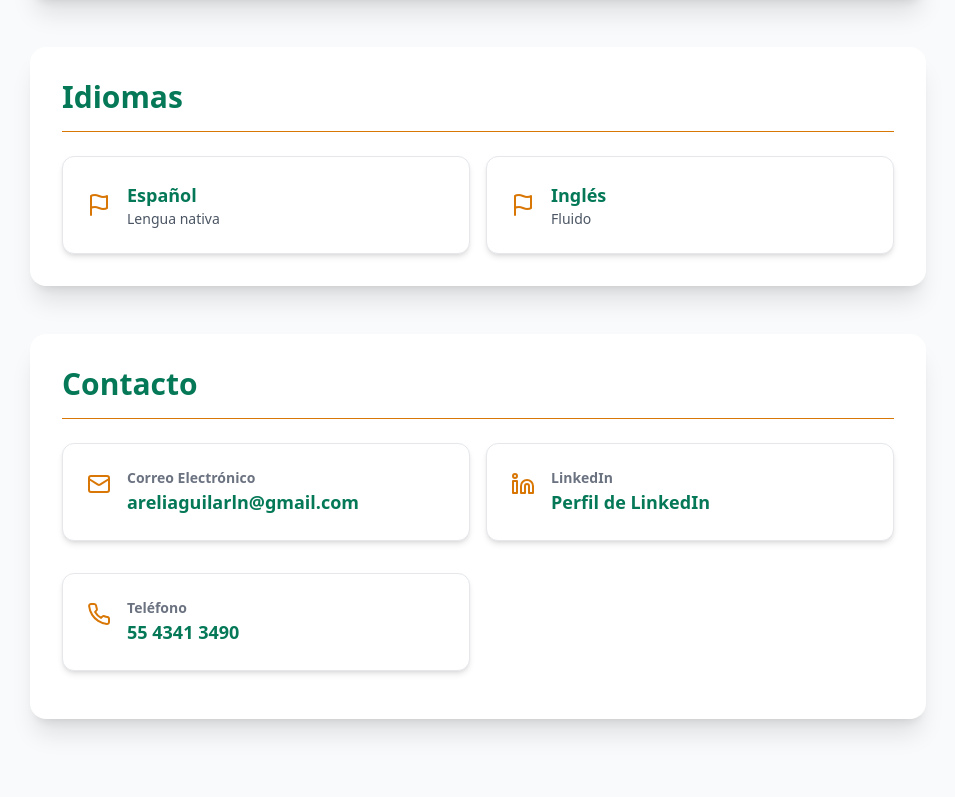
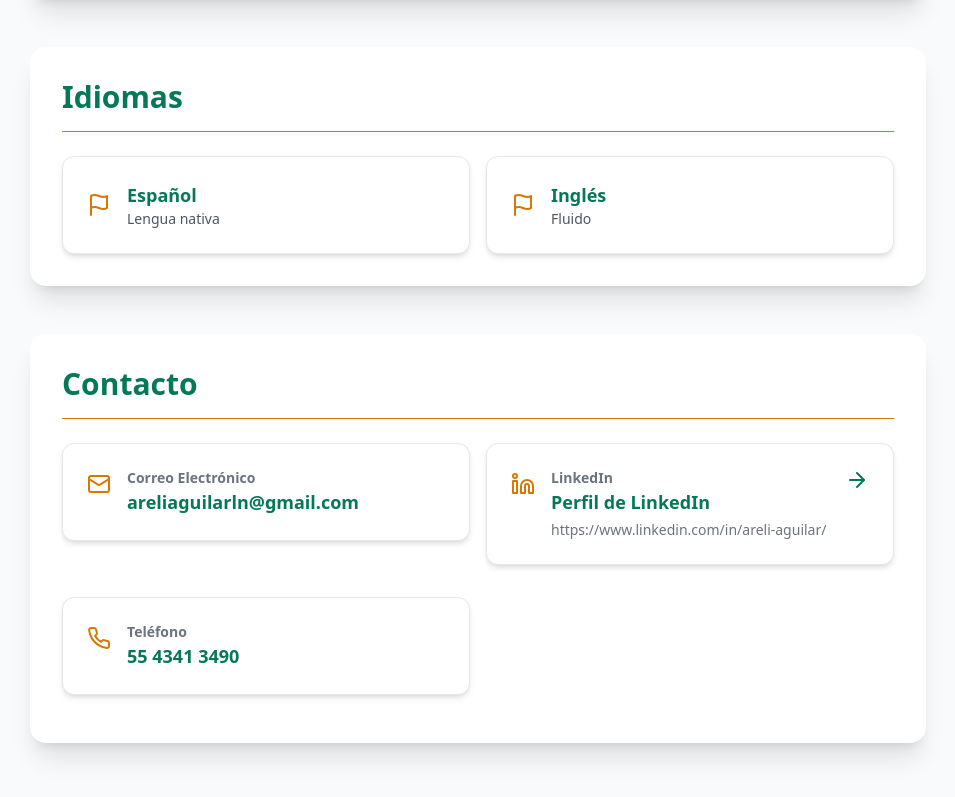
Before and after one commit to Linkred28/CvAreli3, a React (Vite) app: page / in a window 1280 px wide. Shown: the part 4201-4998 px from the top of the page, without its empty margins (322-1277 px from the left). Built offline with nearby package versions, Linux system fonts and the light colour scheme.

Commit message:
Updated App.tsx

```diff
--- a/src/App.tsx
+++ b/src/App.tsx
@@ -2,7 +2,7 @@ import React, { useState, useEffect, useRef } from 'react';
 
 import { User, Briefcase, GraduationCap, Globe, Zap, Brain, Landmark, FileText, HardHat, Users,
   BarChart, Gem, Lightbulb, Info, Settings, Bot, Handshake, BookOpen, Flag, LayoutDashboard,
-  CheckCircle, HeartHandshake, Phone, Mail, Linkedin, Download, Home } from 'lucide-react';
+  CheckCircle, HeartHandshake, Phone, Mail, Linkedin, Download, Home, ArrowRight } from 'lucide-react';
 
 // DATA STRUCTURE - TODOS LOS DATOS EN UN SOLO OBJETO PARA FACILITAR LA GESTIÓN Y
 // FUTURAS ACTUALIZACIONES
@@ -477,20 +477,39 @@ const SkillsCard = ({ title, icon, iconColor, children }) => {
   );
 };
 
-// Nuevo componente para la tarjeta de contacto
+// Componente para la tarjeta de contacto
 const ContactCard = ({ icon, label, value, href }) => {
-  return (
-    <a href={href} target="_blank" rel="noopener noreferrer" className="block">
-      <div className="bg-white rounded-xl shadow-md p-6 mb-4 border border-gray-200 transition all duration-300 hover:bg-gray-50 hover:shadow-lg">
+  const isLink = !!href;
+  const content = (
+    <div className={`bg-white rounded-xl shadow-md p-6 mb-4 border border-gray-200 transition-all duration-300 ${isLink ? 'bg-gray-100 shadow-lg' : ''}`}>
+      <div className="flex items-start justify-between">
         <div className="flex items-start">
           <div className="mr-4 text-amber-600 mt-1">{icon}</div>
           <div>
             <p className="text-sm font-semibold text-gray-500">{label}</p>
             <p className="text-lg font-bold text-emerald-700">{value}</p>
+            {isLink && (
+              <p className="text-sm text-gray-500 mt-1 break-all">{href}</p>
+            )}
           </div>
         </div>
+        {isLink && (
+          <div className="transition-opacity duration-300">
+            <ArrowRight size={24} className="text-emerald-700" />
+          </div>
+        )}
       </div>
+    </div>
+  );
+
+  return isLink ? (
+    <a href={href} className="block" target="_blank" rel="noopener noreferrer">
+      {content}
     </a>
+  ) : (
+    <div className="block cursor-default">
+      {content}
+    </div>
   );
 };
 
@@ -697,7 +716,6 @@ const App = () => {
               icon={<Mail size={24} />}
               label="Correo Electrónico"
               value={portfolioData.contact.email}
-              href={`mailto:${portfolioData.contact.email}`}
             />
             <ContactCard
               icon={<Linkedin size={24} />}
@@ -709,7 +727,6 @@ const App = () => {
               icon={<Phone size={24} />}
               label="Teléfono"
               value={portfolioData.contact.phone}
-              href={`tel:${portfolioData.contact.phone.replace(/\s/g, '')}`}
             />
           </div>
         </Section>
```
